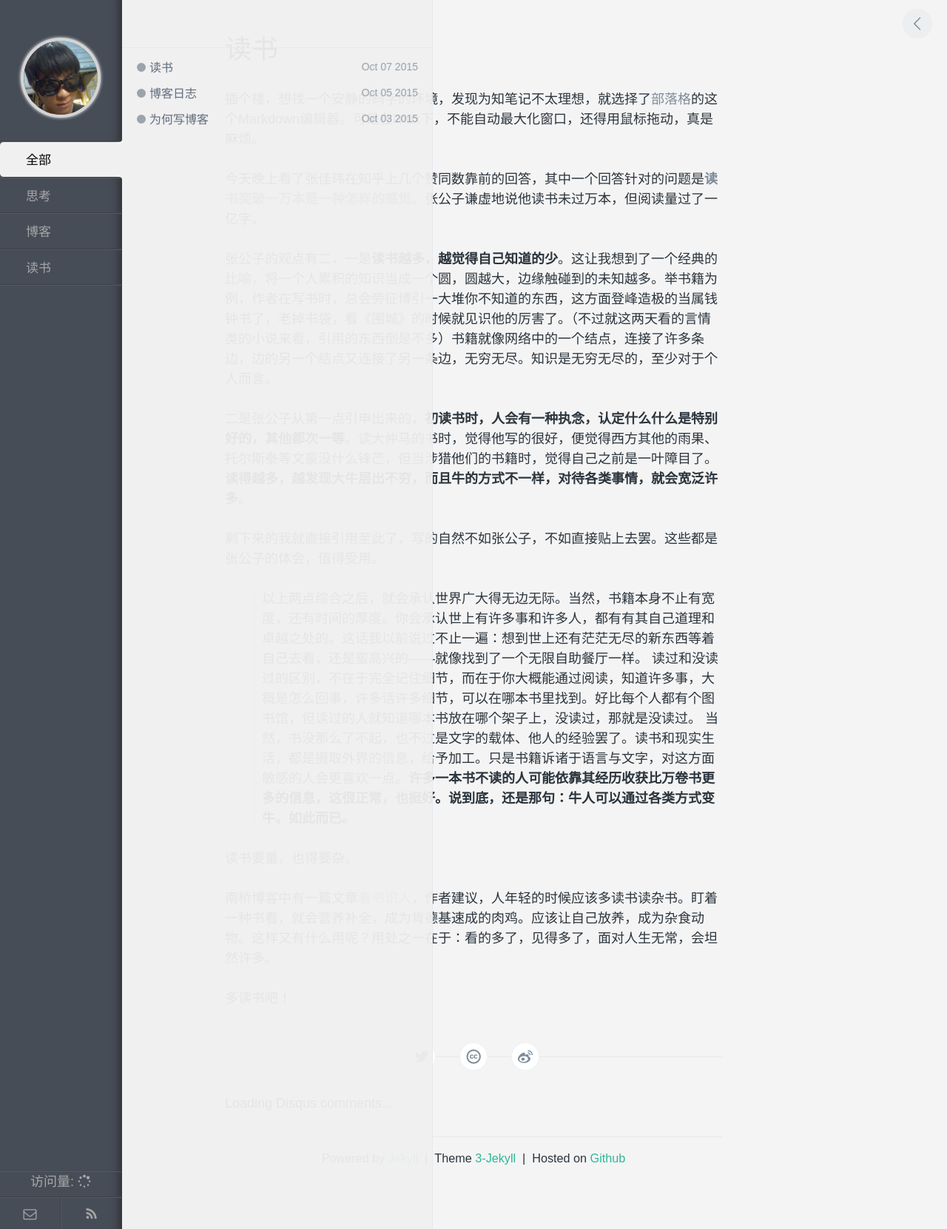
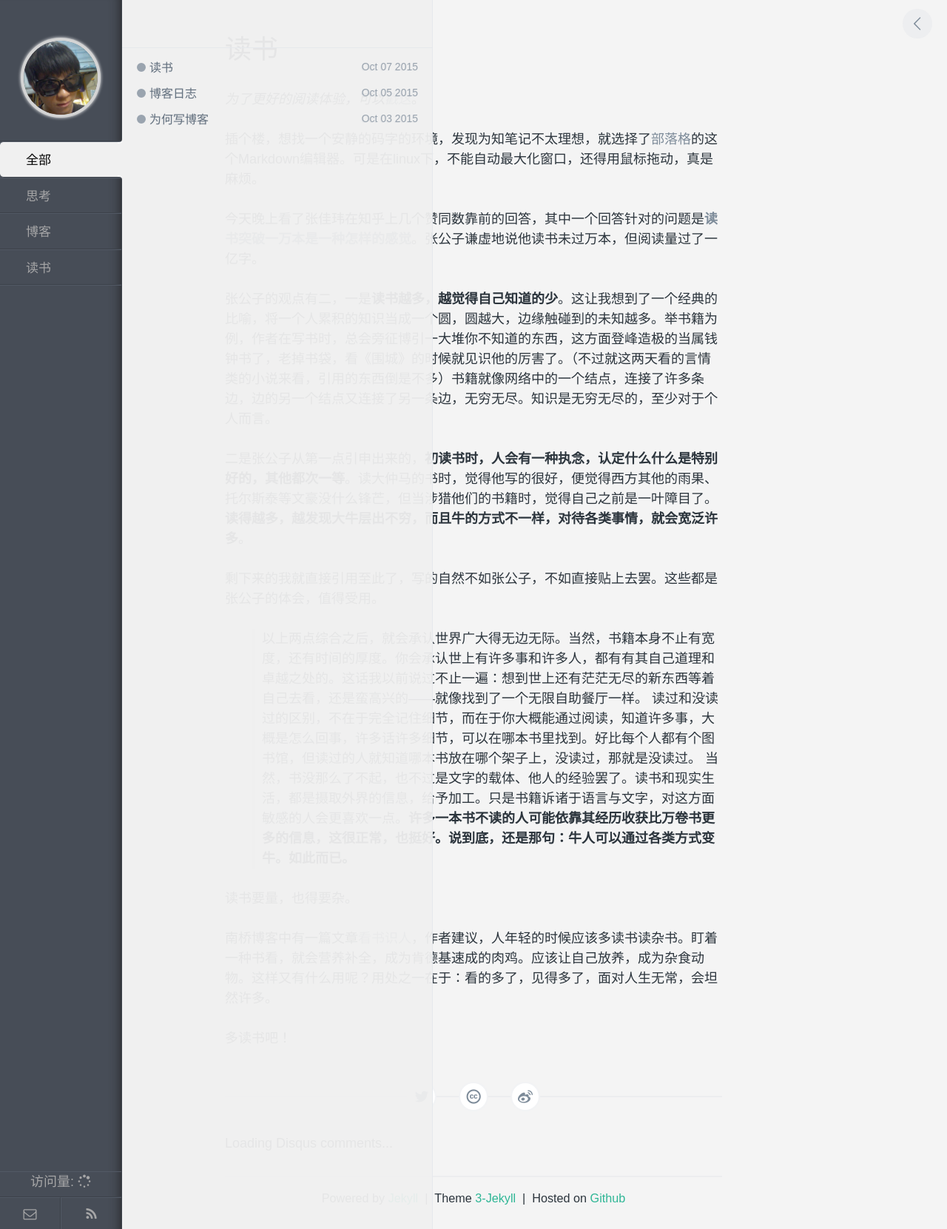
Before and after one commit to cleardusk/cleardusk-old.github.io, a Jekyll site: the page built from _posts/reading/2015-10-07-reading.md, in a window 1280 px wide. Shown: the whole page at 74% size. Built offline with Jekyll 4.4.1, drawn with Linux system fonts in a browser that asks for light colours; nearby versions of some CDN libraries; comment, search, counter and statistics services are not loaded.

Commit message:
Improve one post

```diff
--- a/_posts/reading/2015-10-07-reading.md
+++ b/_posts/reading/2015-10-07-reading.md
@@ -4,6 +4,8 @@ title: 读书
 category: 读书
 keywords: 读书
 ---
+
+*为了更好的阅读体验，可以[戳这](https://www.zybuluo.com/cleardusk/note/188316)*。
 
 插个楼，想找一个安静的码字的环境，发现为知笔记不太理想，就选择了[部落格](https://www.zybuluo.com/cmd/)的这个Markdown编辑器。可是在linux下，不能自动最大化窗口，还得用鼠标拖动，真是麻烦。
 
```
